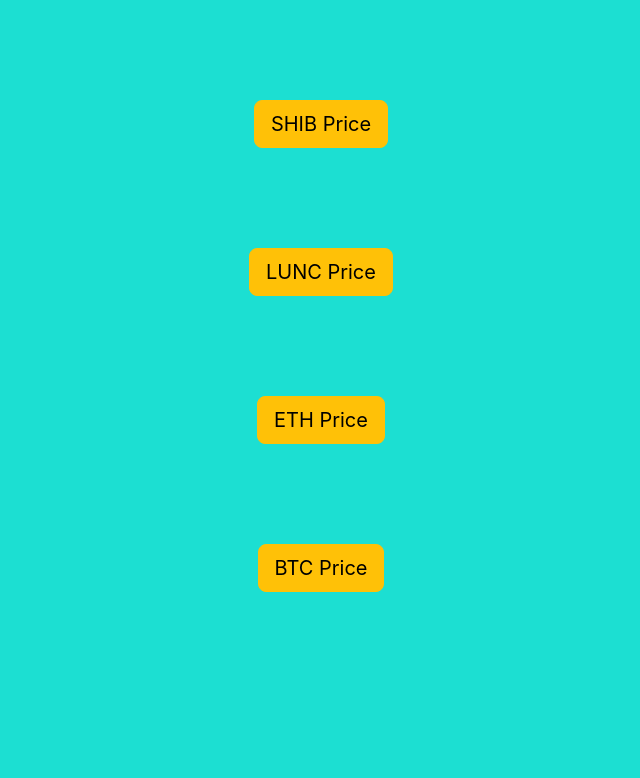
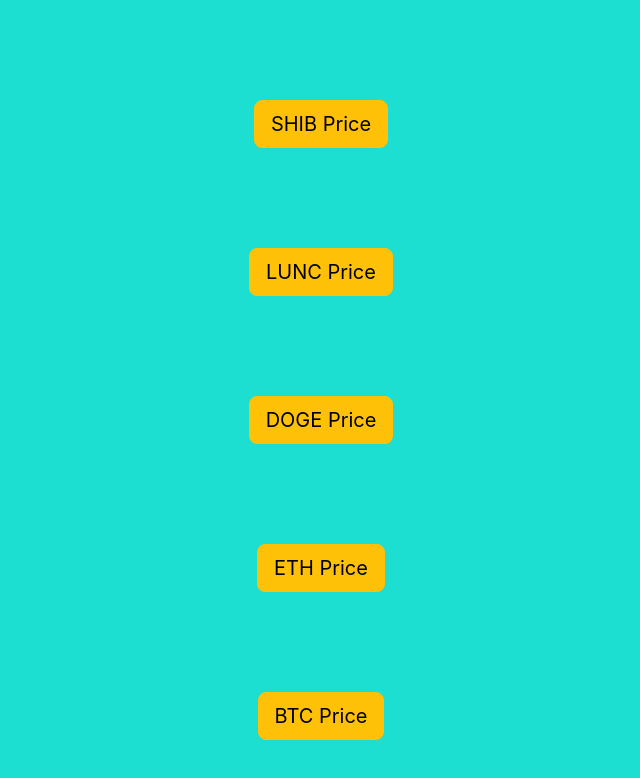
Before and after one commit to nasaldrops/cryptoprices, a React (Create React App) app: page / in a window 1280 px wide. Shown: the top 778 px of the page, without its empty margins (319-959 px from the left). Built offline with nearby package versions, Linux system fonts and the light colour scheme.

Commit message:
added weather

```diff
--- a/src/App.js
+++ b/src/App.js
@@ -10,6 +10,7 @@
   const [luncPrice, setLuncPrice] = useState('');
   const [ethPrice, setEthPrice] = useState('');
   const [btcPrice, setBtcPrice] = useState('');
+  const [dogePrice, setDogePrice] = useState('');
 
 
 
@@ -45,6 +46,14 @@
 
   };
 
+  const fetchPriceDOGE = async () => {
+    const result = await axios.get('https://api.binance.com/api/v3/ticker/price?symbol=DOGEBUSD');
+    console.log(result.data.price)
+    setDogePrice(result.data.price)
+
+
+  };
+
   return (
     <div className="container">
       <div>
@@ -53,6 +62,9 @@
         <br />
         <h1 className="title"> {luncPrice} </h1>
         <button onClick={fetchPriceLUNC} className="btn btn-warning btn-lg">LUNC Price</button>
+        <br />
+        <h1 className="title"> {dogePrice} </h1>
+        <button onClick={fetchPriceDOGE} className="btn btn-warning btn-lg">DOGE Price</button>
         <br />
         <h1 className="title"> {ethPrice} </h1>
         <button onClick={fetchPriceETH} className="btn btn-warning btn-lg">ETH Price</button>
```
